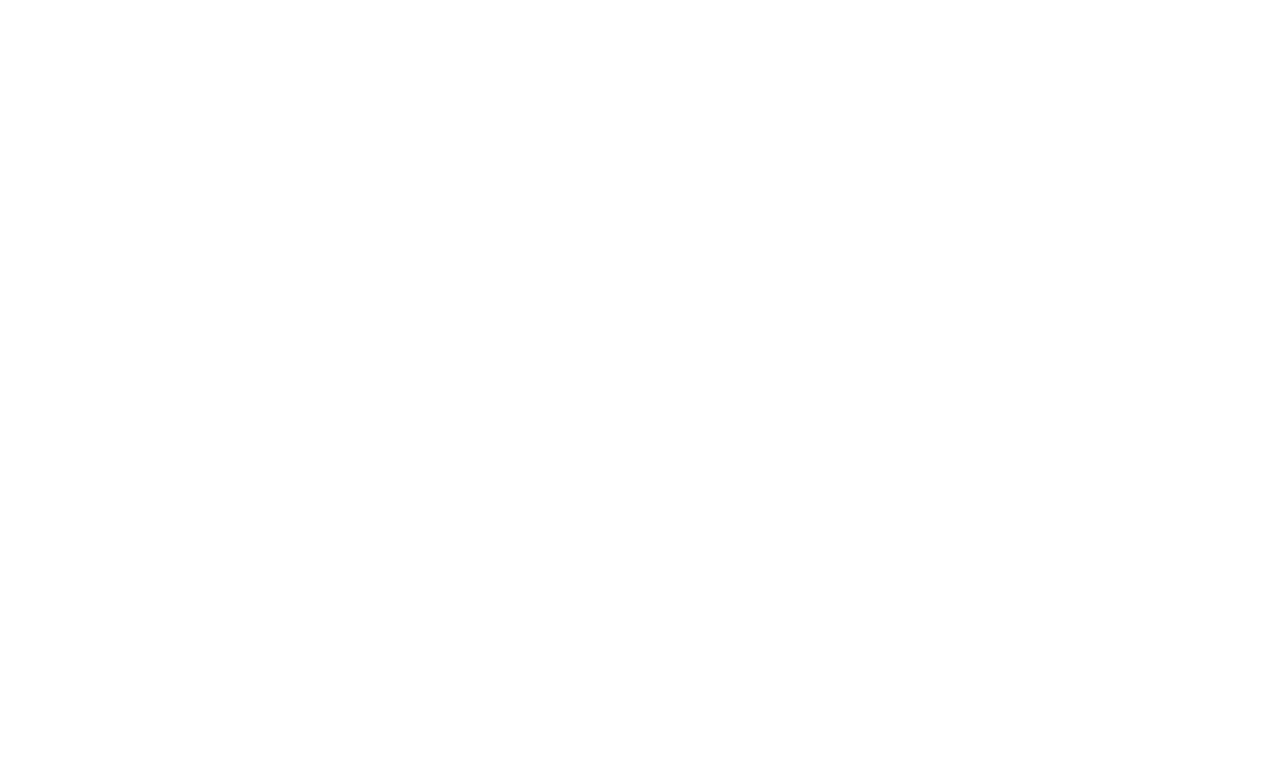
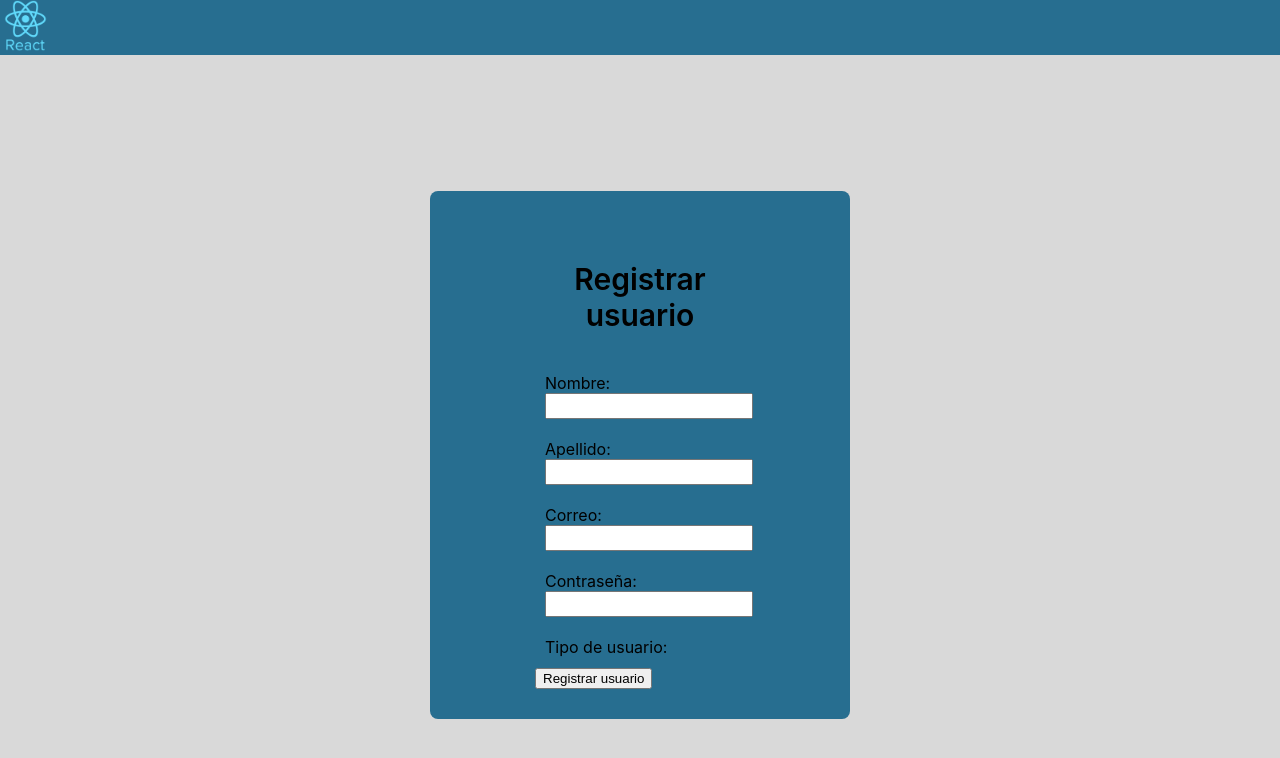
Before and after one commit to dyllansalgado/ProyectoTesis, a React (Create React App) app in the folder frontend/: page /registrarse in a window 1280 px wide. Before the commit this address had no page. Shown: the top 758 px of the page. Built offline with nearby package versions, Linux system fonts and the light colour scheme.

Commit message:
Avanzando vistas

```diff
--- a/frontend/src/App.js
+++ b/frontend/src/App.js
@@ -4,6 +4,7 @@
 import Login from "./components/Login/Login";
 import Main from "./components/Main/Main";
 import MainUsuario from "./components/Main/MainUsuario";
+import Registrarse from "./components/Register/Registrarse";
 import './App.css';
 
 function App() {
@@ -14,6 +15,7 @@
         <Route path="/" element={<Login />} />
         <Route path="/main" element={<Main />} />
         <Route path="/mainUsuario" element={<MainUsuario />} />
+        <Route path="/registrarse" element={<Registrarse />} />
       </Routes>
     </BrowserRouter>
     </>
--- /dev/null
+++ b/frontend/src/components/Login/Login.css
@@ -0,0 +1,61 @@
+
+.container_login {
+    display: flex;
+    justify-content: center;
+    align-items: center;
+    width: 100vw;
+    height: 100vh;
+}
+.fondo {
+    display: flex;
+    justify-content: center;
+    align-items: center;
+    width: 100vw;
+    height: 100vh;
+    background-color: #D9D9D9
+}
+.loginForm {
+    width: 420px;
+    padding-top: 30px;
+    padding-bottom: 20px;
+    border-radius: 8px;
+    background-color: #276E90
+}
+
+.center{
+    margin: auto;
+    width: 50%;
+    padding: 10px;
+}
+
+.titulo{
+    text-align: center;
+    font-size: 30px;
+    color: black;
+    font-weight: 600;
+}
+
+.form-group{
+    display: flex;
+    padding: 10px;
+}
+
+
+.inputLogin{
+    height: 20px;
+    width: 180px;
+}
+
+.navbarInicio{
+    background-color: #276E90;
+
+}
+
+img {
+    max-width: 4%;
+    max-height: 4%;
+}
+
+.navbar-text{
+    padding: 10px;
+}
--- a/frontend/src/components/Login/Login.js
+++ b/frontend/src/components/Login/Login.js
@@ -1,7 +1,9 @@
 import React, { Component } from "react";
 import axios from "axios";
+import "./Login.css";
 import swal from "sweetalert";
 import { Button, Container } from "react-bootstrap";
+import NavbarInicio from "./NavbarInicio.js";
 
 
 class Login extends Component {
@@ -69,15 +71,18 @@
     render() {
     return (
       <div>
+        <NavbarInicio />
         <Container fluid>
-          <div className="center">
+        <div className="fondo">
+          <div className="container_login">
             <form className="loginForm" onSubmit={this.handleSubmit}>
               <div className="center">
-                <h3 className="color-custom">Inicio de sesión</h3>
+                <h3 className="titulo">Inicio de sesión</h3>
                 <div className="form-group">
                   <label>
                     Nombre de usuario:
                     <input
+                      className="inputLogin"
                       type="text"
                       value={this.state.nombre_usuario}
                       onChange={this.changeName}
@@ -89,6 +94,7 @@
                   <label>
                     Contraseña:
                     <input
+                      className="inputLogin"
                       type="password"
                       value={this.state.contrasena_usuario}
                       onChange={this.changeContrasena}
@@ -96,13 +102,16 @@
                     />
                   </label>
                 </div>
-                <Button variant="outline-dark" type="submit" value="Submit">
+                <Button type="submit" value="Submit">
                   {" "}
                   Ingresar
                 </Button>
+                <Button variant="primary">Registrarse</Button>
+                {""}
               </div>
             </form>
           </div>
+        </div>
         </Container>
       </div>
     );
--- /dev/null
+++ b/frontend/src/components/Login/NavbarInicio.js
@@ -0,0 +1,19 @@
+import React from "react";
+import image from "../../assets/Logo.png";
+import { Navbar } from "react-bootstrap";
+import "./Login.css";
+
+
+const NavbarInicio = () => {
+    return (
+        <>
+            <Navbar collapseOnSelect className="navbarInicio">
+                <Navbar.Brand href="/">
+  <img src={image} className="logo" alt="LogoTesis" />{" "}
+                </Navbar.Brand>
+            </Navbar>
+        </>
+    );
+};
+
+export default NavbarInicio;
--- a/frontend/src/components/Main/Main.js
+++ b/frontend/src/components/Main/Main.js
@@ -10,7 +10,7 @@
           <div>
             <Container fluid>
               <div className="center">
-                <form className="loginForm" >
+                <form className="tituloUsers" >
                   <div className="center">
                     <h3 className="color-custom">bienvenido jefe de proyecto</h3>
                   </div>
--- a/frontend/src/components/Main/MainUsuario.js
+++ b/frontend/src/components/Main/MainUsuario.js
@@ -10,7 +10,7 @@
           <div>
             <Container fluid>
               <div className="center">
-                <form className="loginForm" >
+                <form className="tituloUsers" >
                   <div className="center">
                     <h3 className="color-custom">bienvenido usuario</h3>
                   </div>
--- /dev/null
+++ b/frontend/src/components/Register/Registrarse.css
@@ -0,0 +1,29 @@
+.fondo {
+    display: flex;
+    justify-content: center;
+    align-items: center;
+    width: 100vw;
+    height: 100vh;
+    background-color: #D9D9D9
+}
+
+.container_register {
+    display: flex;
+    justify-content: center;
+    align-items: center;
+    width: 100vw;
+    height: 100vh;
+}
+
+.registrarseForm {
+    width: 420px;
+    padding-top: 30px;
+    padding-bottom: 20px;
+    border-radius: 8px;
+    background-color: #276E90
+}
+
+.inputRegister{
+    height: 20px;
+    width: 200px;
+}
--- /dev/null
+++ b/frontend/src/components/Register/Registrarse.js
@@ -0,0 +1,79 @@
+import React, { Component } from "react";
+import axios from "axios";
+import "./Registrarse.css";
+import swal from "sweetalert";
+import { Button, Container } from "react-bootstrap";
+import NavbarInicio from "../Login/NavbarInicio.js";
+
+
+class Registrarse extends Component {
+  render() {
+    return (
+      <div>
+        <NavbarInicio />
+        <Container fluid>
+        <div className="fondo">
+          <div className="container_register">
+          <form className="registrarseForm" onSubmit={this.handleSubmit}>
+              <div className="center">
+                <h3 className="titulo">Registrar usuario</h3>
+                <div className="form-group">
+                  <label>
+                    Nombre:
+                    <input
+                      className="inputRegister"
+                      type="text"
+                      required
+                    />
+                  </label>
+                </div>
+                <div className="form-group">
+                  <label>
+                    Apellido:
+                    <input
+                      className="inputRegister"
+                      type="text"
+                      required
+                    />
+                  </label>
+                </div>
+                <div className="form-group">
+                  <label>
+                    Correo:
+                    <input
+                      className="inputRegister"
+                      type="email"
+                      required
+                    />
+                  </label>
+                </div>
+                <div className="form-group">
+                  <label>
+                    Contraseña:
+                    <input
+                      className="inputRegister"
+                      type="password"
+                      required
+                    />
+                  </label>
+                </div>
+                <div className="form-group">
+                  <label>
+                    Tipo de usuario:
+                  </label>
+                </div>
+                <Button type="submit" value="Submit">
+                  {" "}
+                  Registrar usuario
+                </Button>
+              </div>
+            </form>
+          </div>
+        </div>
+        </Container>
+      </div>
+    );
+  }
+}
+
+export default Registrarse;
```
Also changed, not shown: frontend/src/assets/Logo.png (added).
